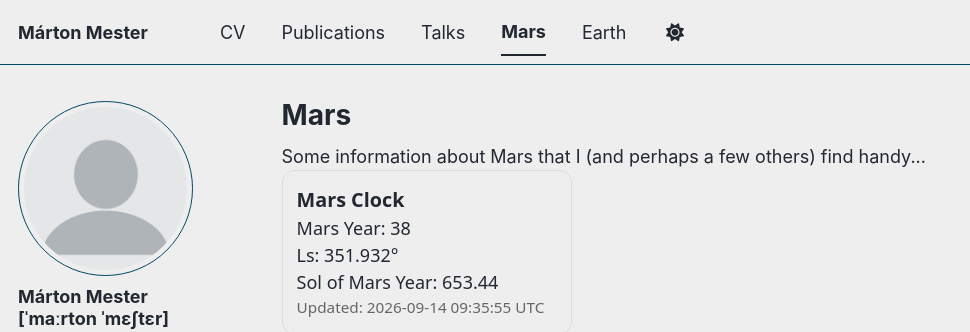
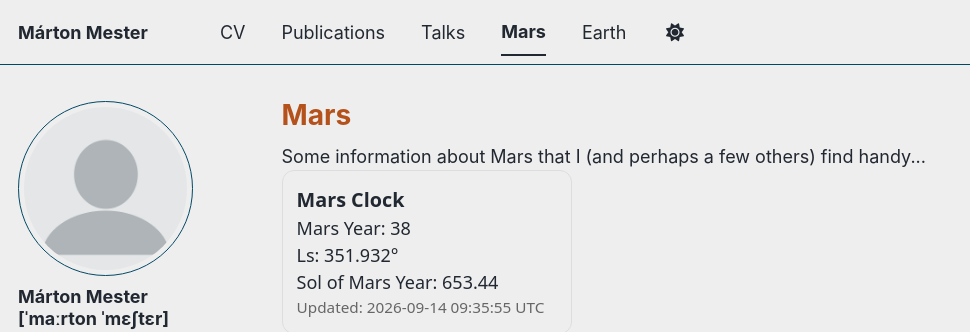
Before and after one commit to thengc6369/thengc6369.github.io, a Jekyll site: the page built from _pages/portfolio.html, in a window 1280 px wide. Shown: the top 332 px of the page, without its empty margins (0-970 px from the left). Built offline with Jekyll 4.4.1, drawn with Linux system fonts in a browser that asks for light colours; some web fonts are replaced; a script bundle is joined from its source files by our own code; library files that are not in the unit come from our copies.

Commit message:
Update portfolio.html

```diff
--- a/_pages/portfolio.html
+++ b/_pages/portfolio.html
@@ -4,6 +4,12 @@ title: "Mars"
 permalink: /mars/
 author_profile: true
 ---
+
+<style>
+.page__title {
+  color: #b5521b;
+}
+</style>
 
 Some information about Mars that I (and perhaps a few others) find handy...
 
```
